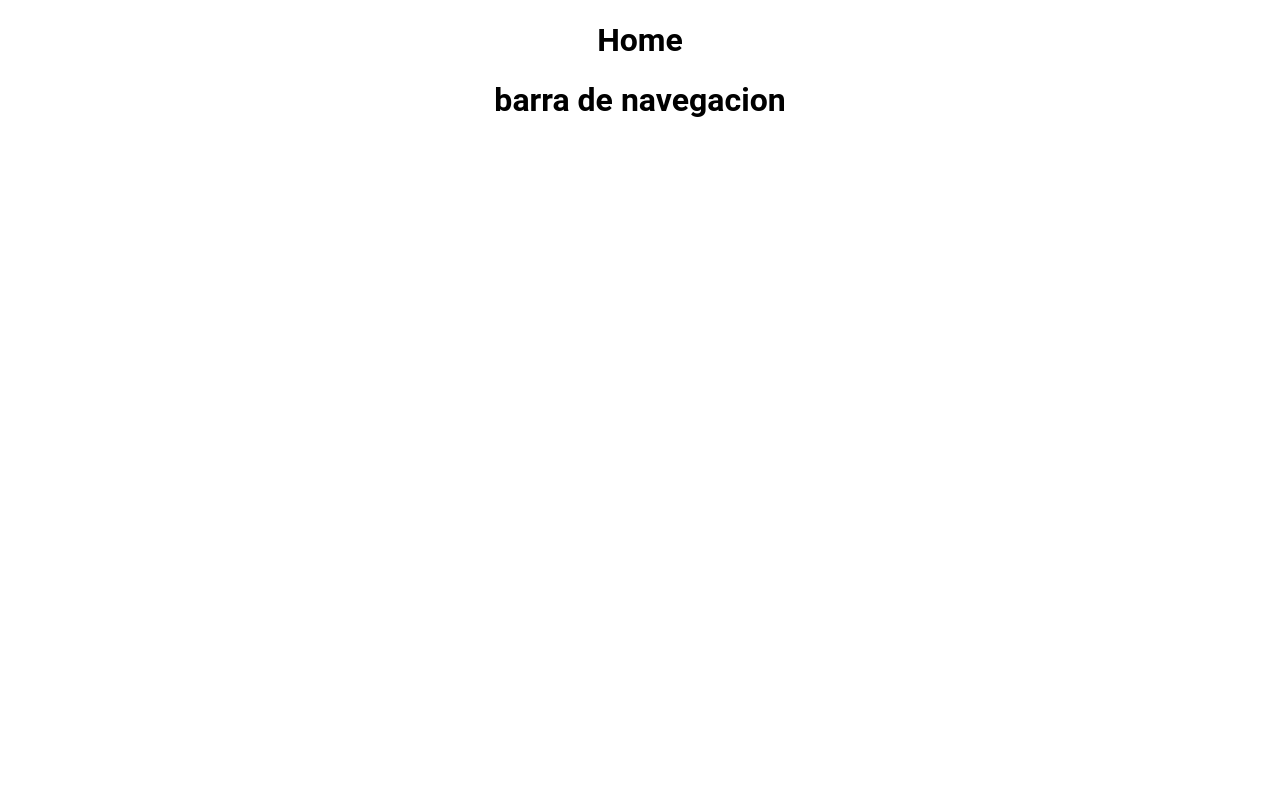
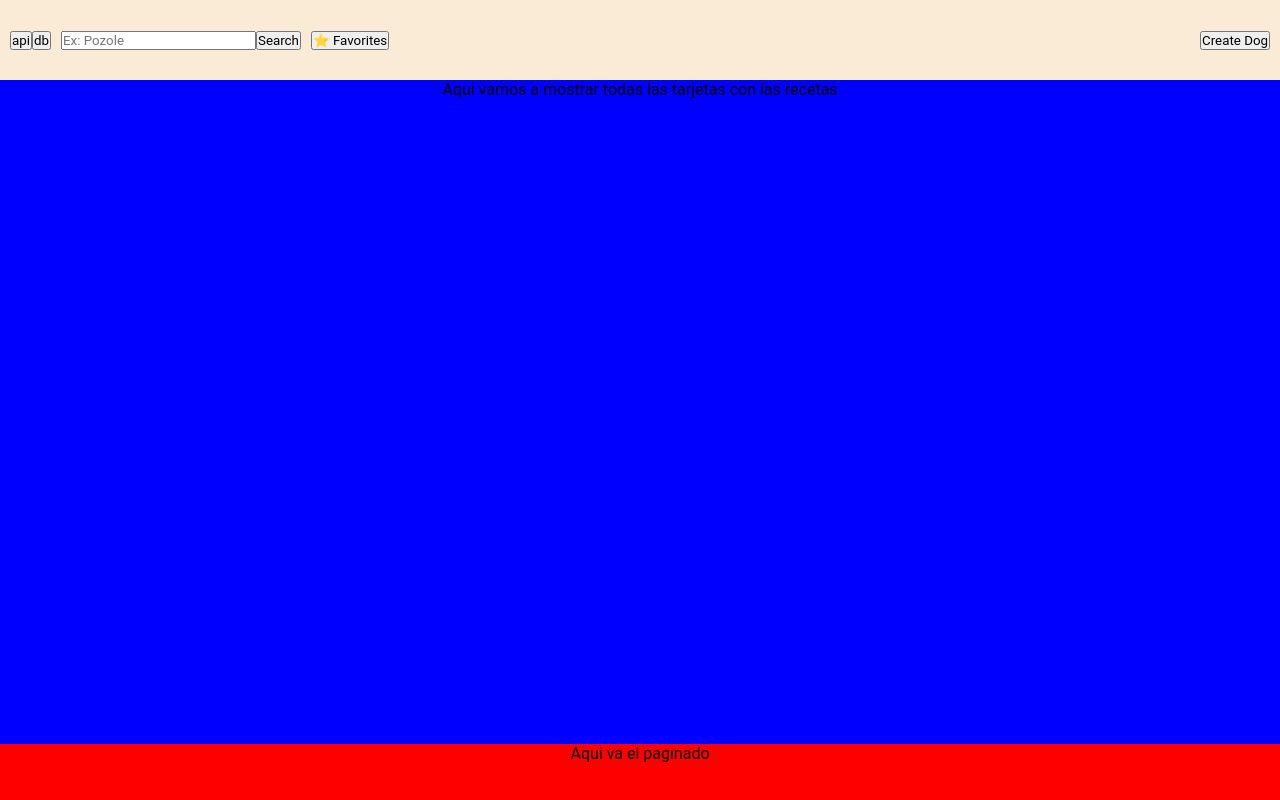
Before and after one commit to OscarRangelM/Food_Api, a React (Create React App) app in the folder client/: page /home in a window 1280 px wide. Built offline with nearby package versions, Linux system fonts and the light colour scheme.

Commit message:
Primeros detalles al home y la estructura gheneral de los componentes

```diff
--- a/client/src/App.css
+++ b/client/src/App.css
@@ -1,5 +1,12 @@
+*{
+  margin: 0;
+  padding: 0;
+}
+
 .App {
   text-align: center;
+  height: 100%;
+  width: 100%;
 }
 
 .App-logo {
--- a/client/src/components/Cards/Cards.jsx
+++ b/client/src/components/Cards/Cards.jsx
@@ -6,6 +6,7 @@ import Card from '../Card/Card.jsx';
 export default function Cards() {
     return (
         <div className={styles.divCards}>
+            <p>Aqui vamos a mostrar todas las tarjetas con las recetas</p>
             <Card />
         </div>
     );
--- a/client/src/components/Cards/cards.module.css
+++ b/client/src/components/Cards/cards.module.css
@@ -0,0 +1,4 @@
+.divCards{
+    background-color: blue;
+    height: 83%;
+}
--- a/client/src/components/Home/Home.jsx
+++ b/client/src/components/Home/Home.jsx
@@ -1,15 +1,18 @@
 import React from 'react';
+import styles from './home.module.css';
 
 import Nav from '../Nav/Nav.jsx';
-import Card from '../Card/Card.jsx';
+import Cards from '../Cards/Cards.jsx';
+import Pages from '../Pagination/Pages.jsx';
 
 // import { useSelector } from 'react-redux';
 
 export default function Home() {
     return (
-    <div>
-        <h1>Home</h1>
+    <div className={styles.divHome} >
         <Nav />
+        <Cards />
+        <Pages />
     </div>
     );
 }
--- a/client/src/components/Home/home.module.css
+++ b/client/src/components/Home/home.module.css
@@ -0,0 +1,4 @@
+.divHome{
+    height: 100vh;
+    width: 100vw;
+}
--- a/client/src/components/Nav/Nav.jsx
+++ b/client/src/components/Nav/Nav.jsx
@@ -1,10 +1,44 @@
 import styles from './nav.module.css';
 import React from 'react';
+import { NavLink } from 'react-router-dom';
+
+/*
+SearchBar: un input de búsqueda para encontrar recetas por nombre.
+Botones/Opciones para filtrar por tipo de dieta, y por si su origen es de la API o de la base de datos (creados por nosotros desde el formulario).
+Botones/Opciones para ordenar tanto ascendentemente como descendentemente las recetas por orden alfabético y por "comida saludable" (health score).
+*/
 
 export default function Nav() {
     return (
         <div className={styles.divNav}>
-            <h1> barra de navegacion</h1>
+            <ul className={styles.containerList} >
+
+                <li>
+                    <button className={styles.bttnApi} >api</button>
+                    <button className={styles.bttnDb} >db</button>
+                </li>
+                <li>
+                    <input
+                        name='SearchInput'
+                        type='search'
+                        placeholder='Ex: Pozole'
+                        className={styles.inpSearch}
+                    // onChange={(e) => handleInput(e)}
+                    // value={dog}
+                    />
+                    <button className={styles.searchBttn}
+                    // onClick={handleSearch}
+                    >Search</button>
+                </li>
+                <li>
+                        <NavLink to='/favorites' >
+                            <input type="button" value='⭐ Favorites' className={styles.favoritesBttn} />
+                        </NavLink>
+                    </li>
+            </ul>
+            <NavLink to='/createdog'>
+                <button className={styles.formBttn} >Create Dog</button>
+            </NavLink>
         </div>
     );
 }
--- a/client/src/components/Nav/nav.module.css
+++ b/client/src/components/Nav/nav.module.css
@@ -0,0 +1,17 @@
+.divNav{
+    background-color: antiquewhite;
+    height: 10%;
+    display: flex;
+    justify-content: space-between;
+    align-items: center;
+    padding: 0 10px;
+}
+
+.containerList{
+    display: flex;
+    list-style: none;
+}
+
+.containerList > li {
+    padding-right: 10px;
+}
--- a/client/src/components/Pagination/Pages.jsx
+++ b/client/src/components/Pagination/Pages.jsx
@@ -4,7 +4,7 @@ import React from 'react';
 export default function Pages() {
     return (
         <div className={styles.divPages}>
-
+            <p>Aqui va el paginado</p>
         </div>
     );
 }
--- a/client/src/components/Pagination/pages.module.css
+++ b/client/src/components/Pagination/pages.module.css
@@ -0,0 +1,4 @@
+.divPages{
+    background-color: red;
+    height: 7%;
+}
```
